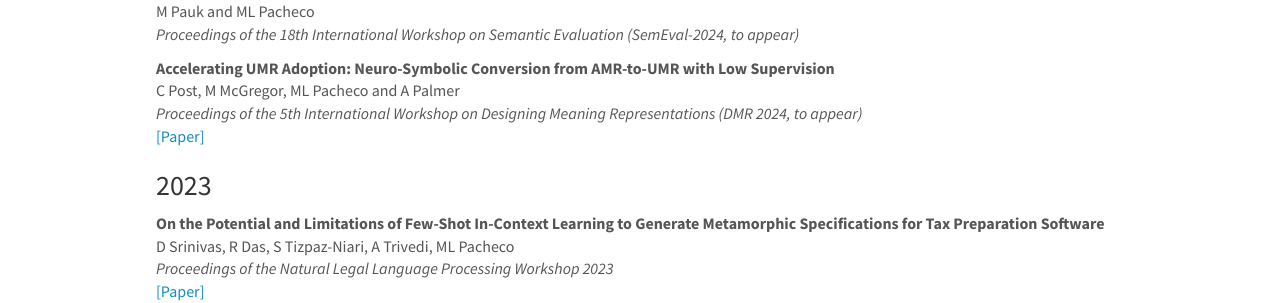
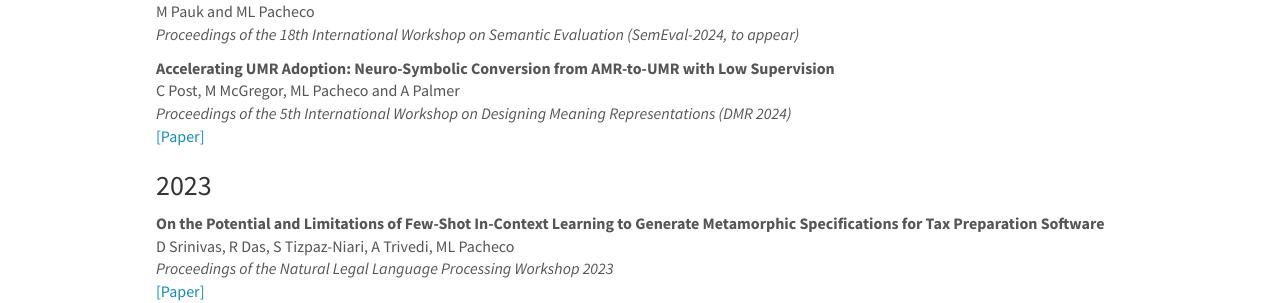
Before and after one commit to mlpacheco/mlpacheco.github.io, a Jekyll site: the page built from _pages/publications.md, in a window 1280 px wide and 900 px high. Shown: the part 398-701 px from the top of the window. Built offline with Jekyll 4.4.1, drawn with Linux system fonts in a browser that asks for light colours; nearby versions of some CDN libraries.

Commit message:
Update publist_2024.yml

```diff
--- a/_data/publist_2024.yml
+++ b/_data/publist_2024.yml
@@ -21,7 +21,7 @@
 
 - title: "Accelerating UMR Adoption: Neuro-Symbolic Conversion from AMR-to-UMR with Low Supervision"
   authors: C Post, M McGregor, ML Pacheco and A Palmer
-  venue: "Proceedings of the 5th International Workshop on Designing Meaning Representations (DMR 2024, to appear)"
+  venue: "Proceedings of the 5th International Workshop on Designing Meaning Representations (DMR 2024)"
   highlight: 0
   link:
     url: https://aclanthology.org/2024.dmr-1.15/
```
